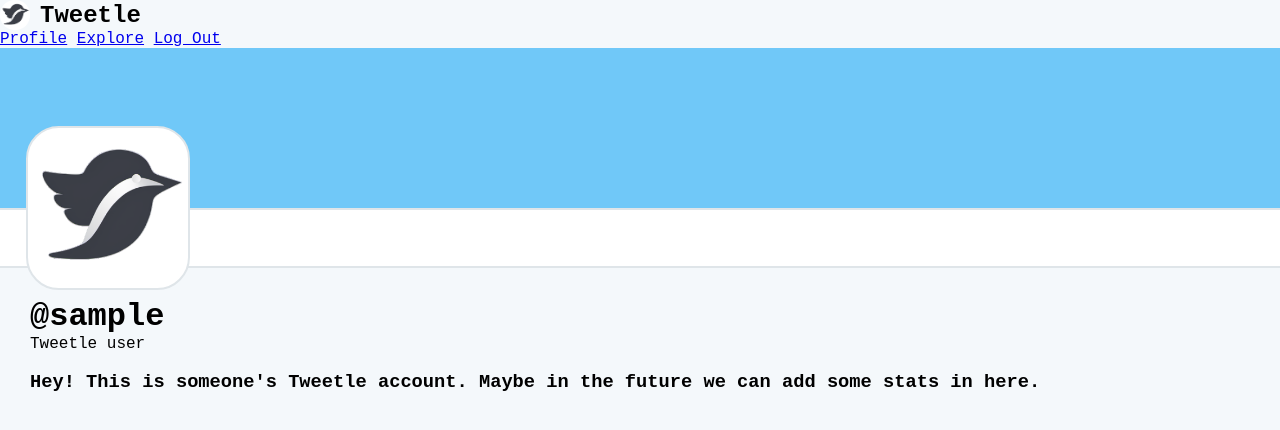
After one commit to NickKipshidze/tweetle, a Django app: template templates/profile.html in a window 1280 px wide. The commit adds this page. Shown: the top 430 px of the page. Run offline with Django 4.2, Linux system fonts and the light colour scheme; the template is opened without the code that fills it: most values are stand-ins (such as "Sample title", 1, 10 or a date in 2020).

Commit message:
Update templates

```diff
--- /dev/null
+++ b/templates/base.html
@@ -0,0 +1,30 @@
+{% load static %}
+
+<!DOCTYPE html>
+<html lang="en">
+    <head>
+        <meta charset="UTF-8">
+        <meta name="viewport" content="width=device-width, initial-scale=1.0">
+        <title>Tweetle</title>
+        <link rel="icon" href="{% static 'favicon.png' %}">
+        <link rel="stylesheet" href="{% static 'css/style.css' %}">
+        {% block head %}
+        {% endblock head %}
+    </head>
+    <body style="background-color: #F4F8FB;">
+        <header class="nav-bar">
+            <h2 style="display: flex; align-items: center; gap: 10px;"><img style="height: 30px;" src="{% static 'favicon.png' %}" alt="Logo">Tweetle</h2>
+            {% if username is not None %}
+                <a href="/{{ username }}">Profile</a>
+            {% else %}
+                <a href="/login">Profile</a>
+            {% endif %}
+            <a href="/">Explore</a>
+            <a href="/logout">Log Out</a>
+            {% block header %}
+            {% endblock header %}
+        </header>
+        {% block body %}
+        {% endblock body %}
+    </body>
+</html>
--- /dev/null
+++ b/templates/profile.html
@@ -0,0 +1,46 @@
+{% extends "./base.html" %}
+{% load static %}
+
+{% block head %}
+    <style>
+        .profile-banner {
+            width: 100vw;
+            height: 20vh;
+            background-color: #70C8F8;
+            border-bottom: 2px solid #dfe5e9;
+        }
+
+        .profile-banner > img {
+            height: 20vh;
+            margin-left: 2%;
+            margin-top: 20vh;
+            transform: translateY(-50%);
+            border-radius: 20%;
+            background-color: white;
+            border: 2px solid #dfe5e9;
+        }
+    </style>
+{% endblock head %}
+
+{% block body %}
+    <div class="profile-banner">
+        <img src="{% static 'favicon.png' %}" alt="">
+    </div>
+
+    <div style="display: flex; align-items: center; height: 7vh; justify-content: flex-end; background-color: #ffffff; border-bottom: 2px solid #dfe5e9;">
+        {% if edit %}
+            <button style="margin: 30px;">Edit Profile</button>
+        {% endif %}
+    </div>
+
+    <div style="padding: 30px;">
+        <h1>@{{ profile_username }}</h1>
+        <p>Tweetle user</p>
+        <br>
+        {% if edit %}
+            <h3>Hey! This is your own Tweetle account. Maybe in the future we can add some stats in here.</h3>
+        {% else %}
+            <h3>Hey! This is someone's Tweetle account. Maybe in the future we can add some stats in here.</h3>
+        {% endif %}
+    </div>
+{% endblock body %}
--- a/templates/signup.html
+++ b/templates/signup.html
@@ -10,7 +10,7 @@
         <link rel="stylesheet" href="{% static 'css/style.css' %}">
     </head>
     <body class="flex-center" style="height: 100vh; gap: 20px;">
-        <h1>Sign Up</h1>
+        <h1>Create your account</h1>
         <form method="post" style="margin: 40px;">
             {% csrf_token %}
             {{ form.as_p }}
```
Also changed, not shown: templates/home.html (+31 -4 lines), templates/login.html (+7 -0 lines).
